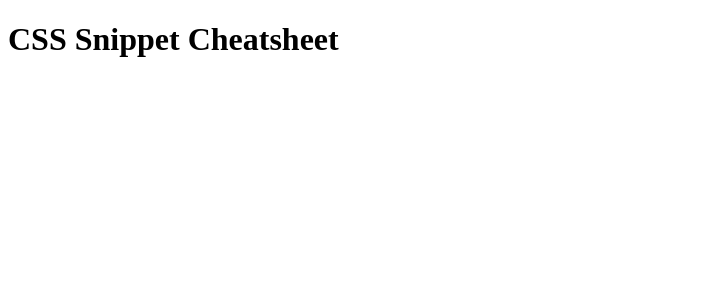
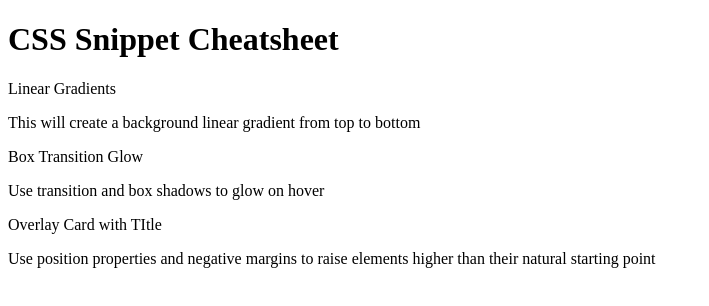
Before and after one commit to MartinRenteria/CSS-Snippet-Cheat-Sheet, a plain HTML site: page index.html in a window 1280 px wide. Shown: the whole page, without its empty margins (0-709 px from the left). Drawn offline with Linux system fonts and the light colour scheme.

Commit message:
Added to last 3 divs

```diff
--- a/index.html
+++ b/index.html
@@ -18,13 +18,16 @@
         <section></section>
     </div>
     <div>
-        <section></section>
+        <section class="card"><header>Linear Gradients</header></section>
+        <p>This will create a background linear gradient from top to bottom</p>
     </div>
     <div>
-        <section></section>
+        <section class="card"><header>Box Transition Glow</header></section>
+        <p>Use transition and box shadows to glow on hover</p>
     </div>
     <div>
-        <section></section>
+        <section class="card"><header>Overlay Card with TItle</header></section>
+        <p>Use position properties and negative margins to raise elements higher than their natural starting point</p>
     </div>
 </body>
 </html>
```
